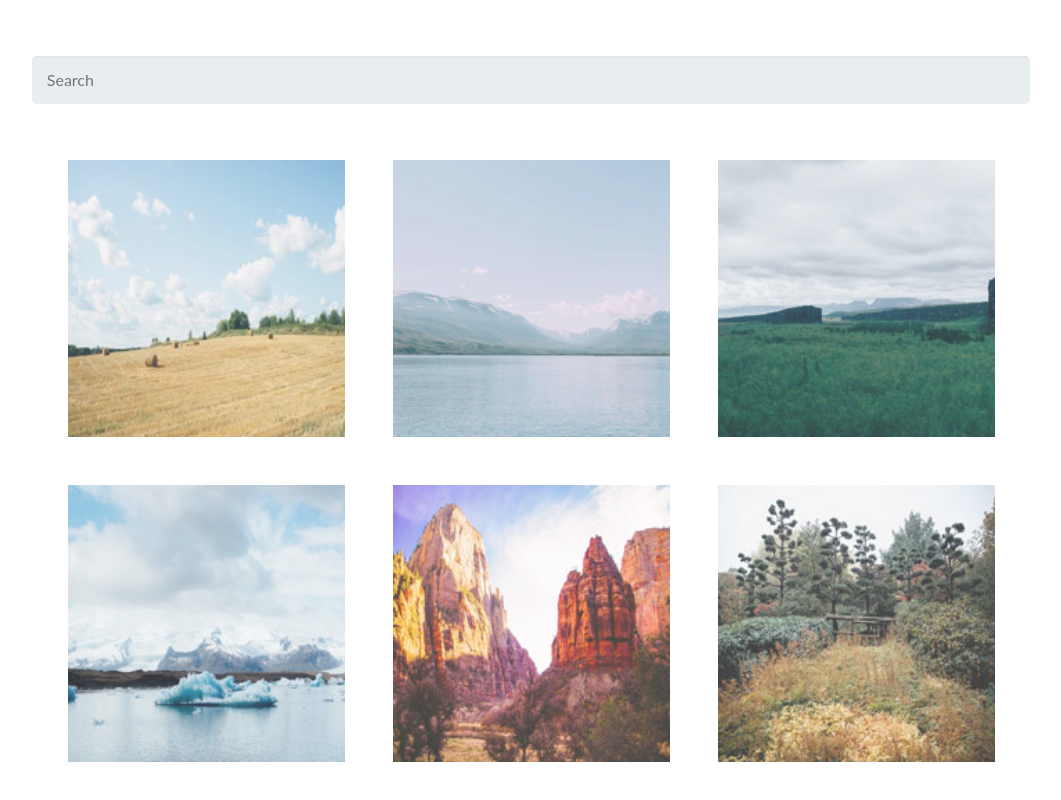
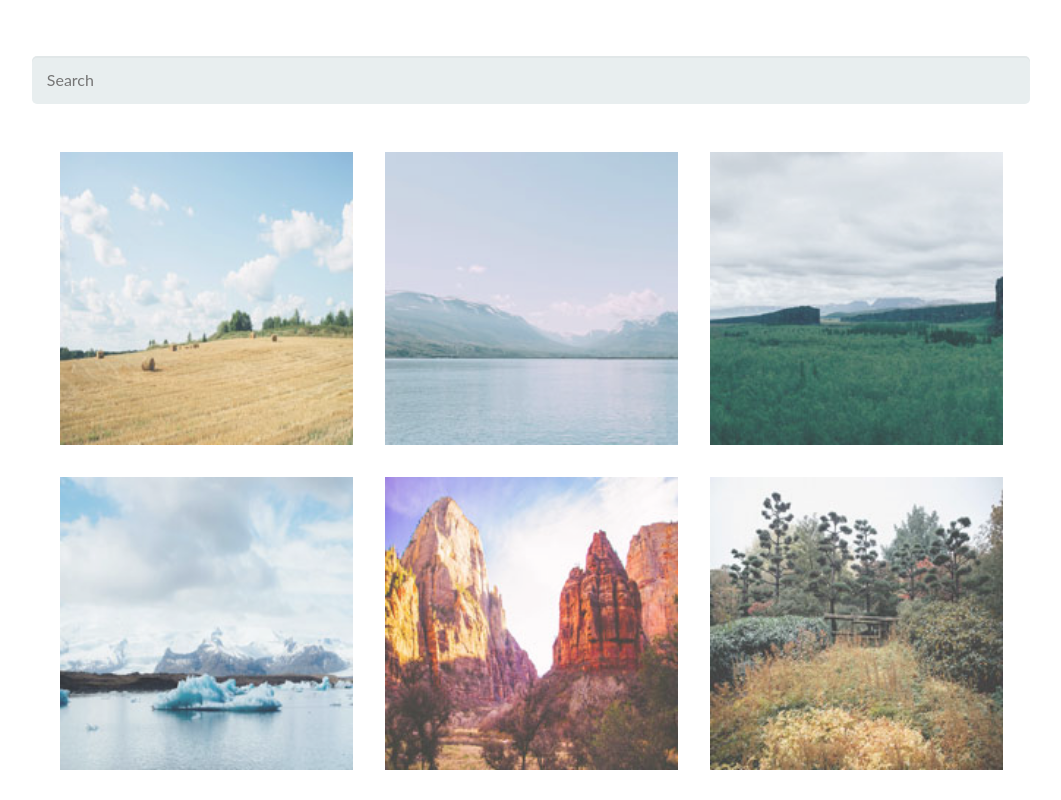
Before and after one commit to Stuaale/project_5, a plain HTML site: page index.html in a window 1280 px wide. Shown: the top 800 px of the page, without its empty margins (109-1170 px from the left). Drawn offline with nearby package versions, Linux system fonts and the light colour scheme.

Commit message:
This commit updates: mquery mixin and menu.

```diff
--- a/js/main.js
+++ b/js/main.js
@@ -20,7 +20,7 @@ let filterInput = document.getElementById("search");
 
         for (let i = 0; i < li.length; i++){
           let a = li[i].getElementsByTagName("a")[0];
-          if(a.innerHTML.toUpperCase().indexOf(filterValue) > -1){
+          if(a.getAttribute('data-title').toUpperCase().indexOf(filterValue) > -1){
             li[i].style.display = '';
           } else {
             li[i].style.display = 'none';
--- a/scss/components/_grid.scss
+++ b/scss/components/_grid.scss
@@ -8,19 +8,13 @@
 
 .search-box{
   padding-top: 2.5em;
+  padding-bottom: 2em;
   width: 80%;
   margin: 0 auto;
 
 }
 
- .gallery {
-  @include mquery('m'){
-  @include flex($dir: column, $wrap: wrap);
-    padding: 2em 2em;
-  }
-  }
-
-  .row{
+ .row{
     @include flex($dir: row, $wrap: wrap, $just: center);
   }
 
--- a/scss/utilities/_mixins.scss
+++ b/scss/utilities/_mixins.scss
@@ -8,7 +8,7 @@
   width: $width;
   max-width: $max-width;
   height: $height;
-  padding: 1.5em;
+  padding: 1em;
   @content;
 }
 
--- a/scss/utilities/_variables.scss
+++ b/scss/utilities/_variables.scss
@@ -20,6 +20,6 @@ $font-primary: 'Lato', sans-serif;
 // Media Query Breakpoints
 
 $breakpoints:(
-'m': 768px,
+'m': 700px,
 'l': 1000px
 );
```
Also changed, not shown: css/styles.css, 1 other file.
